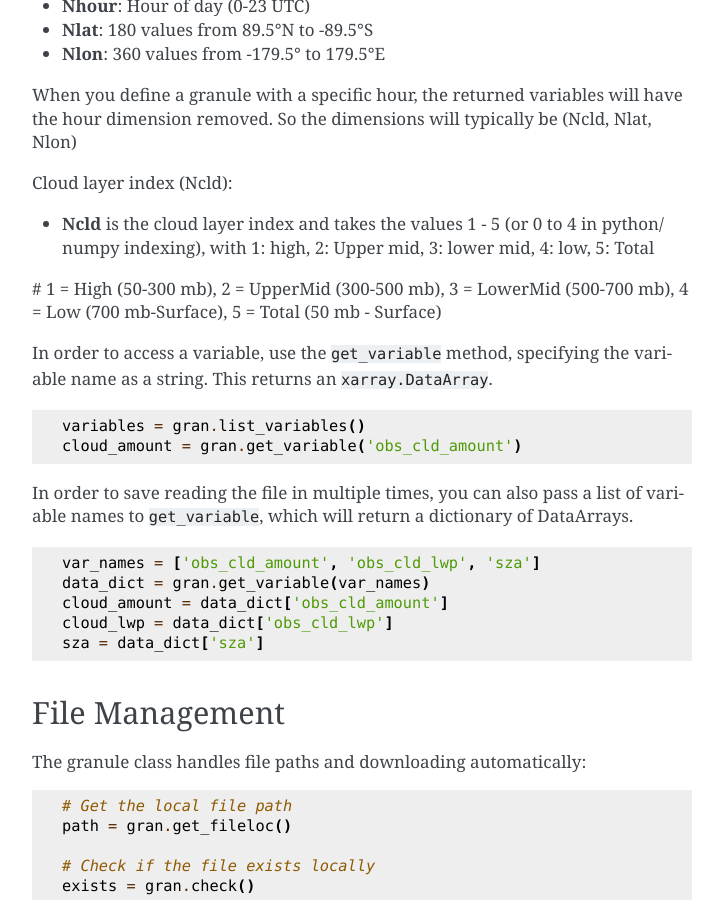
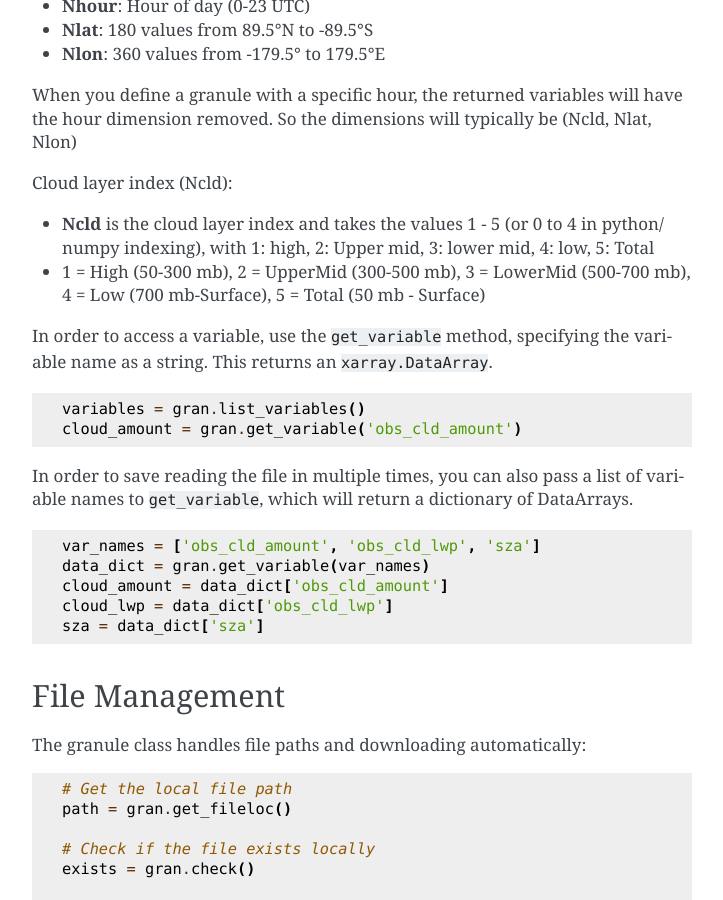
Before and after one commit to EdGrrr/csat2, a Sphinx documentation site: the page built from doc/instruments.rst, in a window 1280 px wide and 900 px high, scrolled down 9744 px. Shown: the whole window, without its empty margins (388-1111 px from the left). Built offline with Sphinx 7.4.7, drawn with Linux system fonts in a browser that asks for light colours.

Commit message:
fix formatting of the docs

```diff
--- a/doc/instruments.rst
+++ b/doc/instruments.rst
@@ -456,7 +456,7 @@ So the dimensions will typically be (Ncld, Nlat, Nlon)
 Cloud layer index (Ncld):
 
 - **Ncld** is the cloud layer index and takes the values 1 - 5 (or 0 to 4 in python/ numpy indexing), with 1: high, 2: Upper mid, 3: lower mid, 4: low, 5: Total
-# 1 = High (50-300 mb), 2 = UpperMid (300-500 mb), 3 = LowerMid (500-700 mb), 4 = Low (700 mb-Surface), 5 = Total (50 mb - Surface)
+-  1 = High (50-300 mb), 2 = UpperMid (300-500 mb), 3 = LowerMid (500-700 mb), 4 = Low (700 mb-Surface), 5 = Total (50 mb - Surface)
 
 In order to access a variable, use the ``get_variable`` method, specifying the variable name as a string. This returns an ``xarray.DataArray``.
 
```
